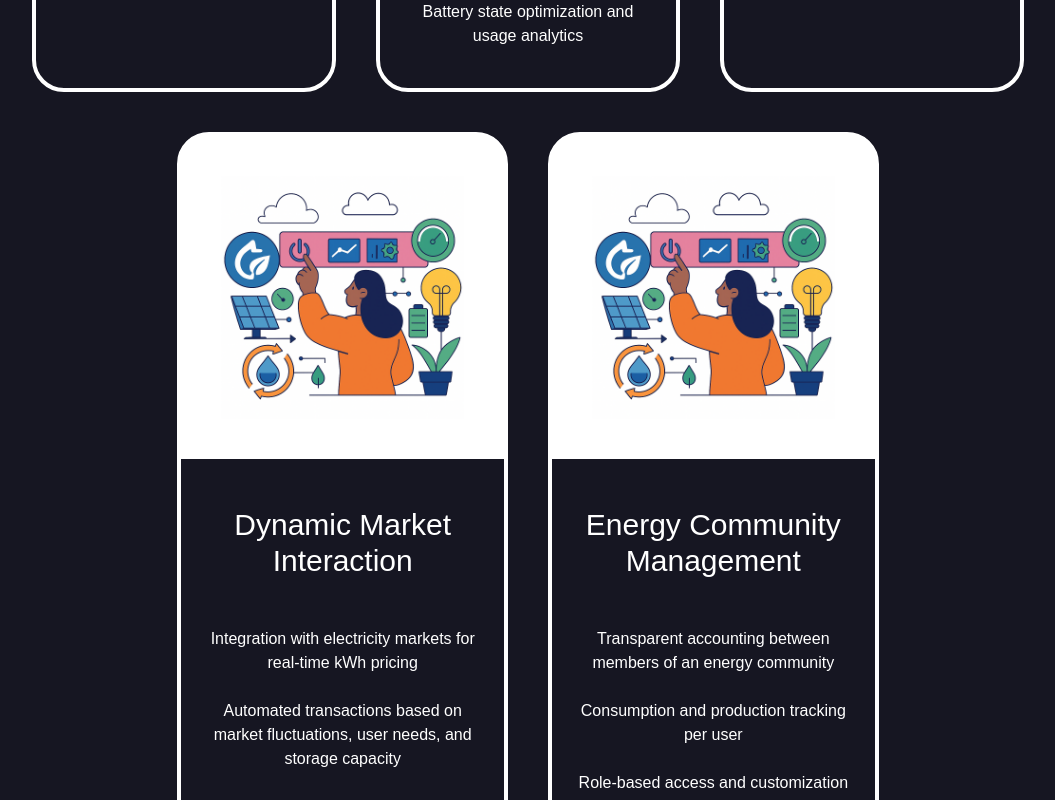
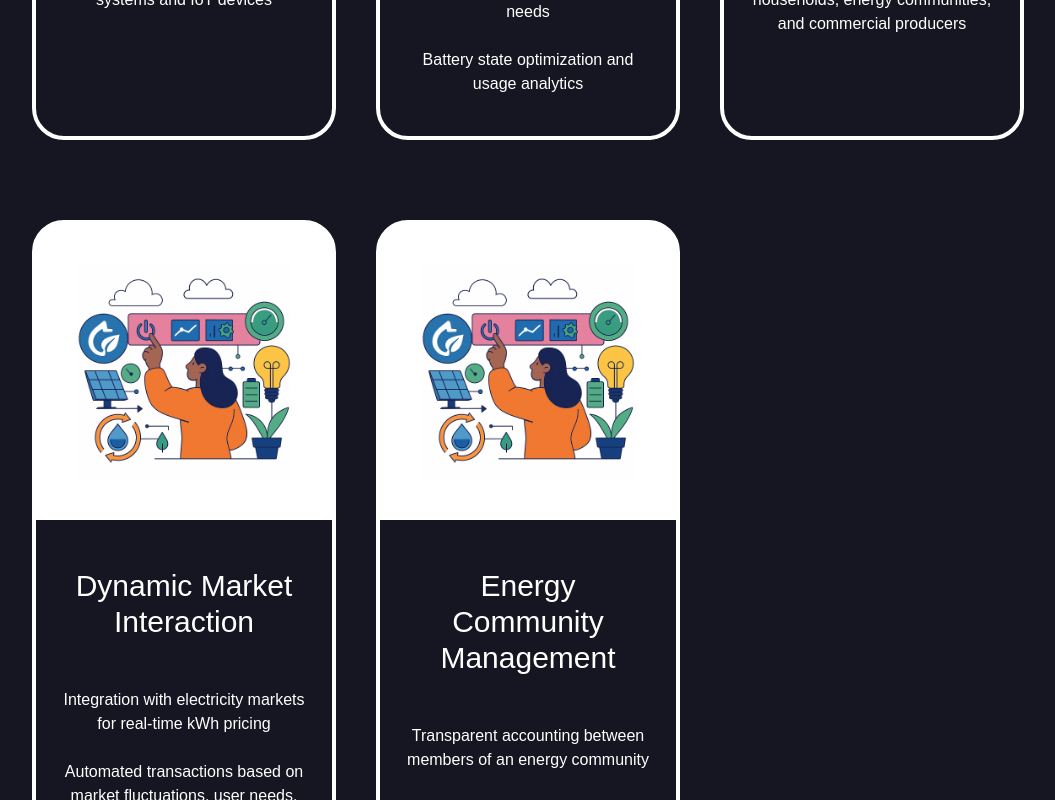
Before and after one commit to locusttoybox/ant-energy-web, a Next.js app: page / in a window 1280 px wide. Shown: the part 1640-2440 px from the top of the page, without its empty margins (112-1167 px from the left). Built offline with nearby package versions, Linux system fonts and the light colour scheme.

Commit message:
about project comonent that outlines its purpose and functionality.

```diff
--- a/src/app/components/Features.tsx
+++ b/src/app/components/Features.tsx
@@ -5,7 +5,7 @@ import '../globals.css';
 
 export default function Features() {
   return (
-    <section id="features" className="bg-secondary mx-auto px-8 sm:px-6 lg:px-36">
+    <section id="features" className="bg-secondary mx-auto px-8 sm:px-6 lg:px-36 lg:py-12">
       <div className="text-accent mb-6 flex items-center justify-center py-10 text-4xl font-extrabold md:text-4xl">
         <h1>Key Features</h1>
       </div>
@@ -96,11 +96,8 @@ export default function Features() {
             </div>
           </div>
         </div>
-      </div>
         {/* 4 feature */}
-      <div className="col-span-3 flex justify-center gap-10">
-        <div className="shadow-subtle w-full max-w-[33.333%] rounded-4xl border-4 border-[#fff] text-black">
-          {' '}
+        <div className="shadow-subtle rounded-4xl border-4 border-[#fff] text-black lg:col-span-1 lg:col-start-1">
           <div className="flex flex-col sm:flex-col lg:flex-col">
             <div className="bg-background flex items-center justify-center rounded-t-[20px] text-black sm:rounded-t-[20px] sm:rounded-b-none lg:rounded-t-[20px] lg:rounded-tr-[20px]">
               {' '}
@@ -129,8 +126,7 @@ export default function Features() {
           </div>
         </div>
         {/* 5 feature */}{' '}
-        <div className="shadow-subtle w-full max-w-[33.333%] rounded-4xl border-4 border-[#fff] text-black">
-          <div className="flex flex-col sm:flex-col lg:flex-col">
+        <div className="shadow-subtle rounded-4xl border-4 border-[#fff] text-black lg:col-span-1 lg:col-start-2">
           <div className="bg-background flex items-center justify-center rounded-t-[20px] text-black sm:rounded-t-[20px] sm:rounded-b-none lg:rounded-t-[20px] lg:rounded-tr-[20px]">
             {' '}
             <div className="flex flex-row justify-center gap-10">
@@ -159,7 +155,6 @@ export default function Features() {
           </div>
         </div>
       </div>
-      </div>
     </section>
   );
 }
```
Lines whose indentation alone changed are shown as unchanged.
